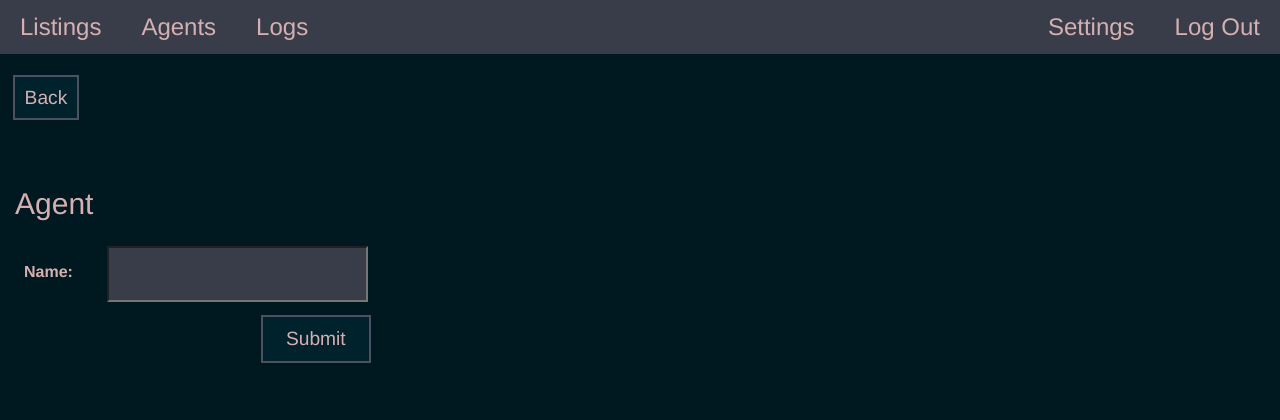
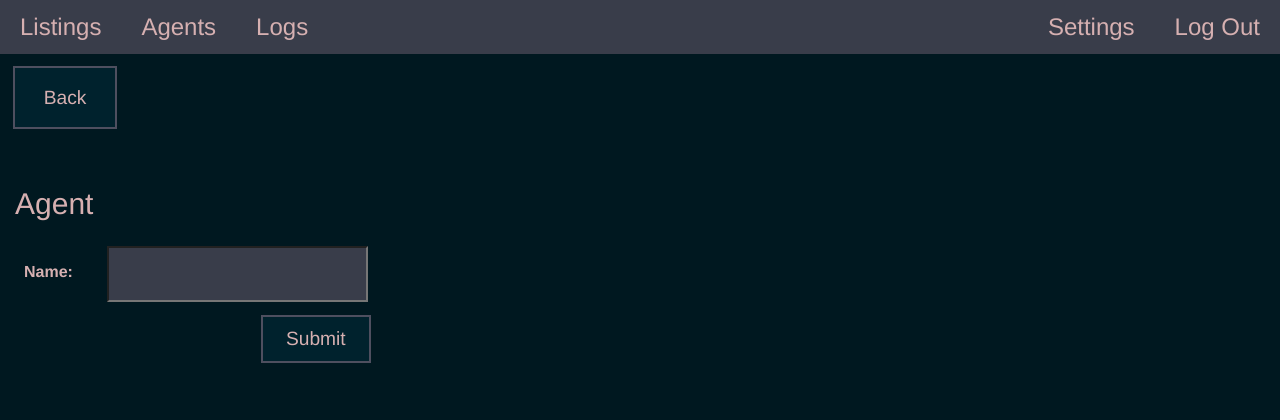
Before and after one commit to daisycrego/dojo6, a Flask app: page /agent/create/ in a window 1280 px wide. Shown: the top 420 px of the page. Run offline with Flask 2, Linux system fonts and the light colour scheme; the visitor is signed in with stand-in values (Sample User, id 1); some libraries are stand-ins or nearby versions.

Commit message:
Add a little more padding in

```diff
--- a/static/frontend.css
+++ b/static/frontend.css
@@ -355,7 +355,7 @@ button {
 a.button {
     background-color: /*#345d66*/#00222d;
     color: #d6b0b1;
-    /*padding: 1em 1.5em;*/
+    padding: 1em 1.5em;
     text-decoration: none;
     border: 2px solid#4e4f5f;
     cursor: pointer;
```
